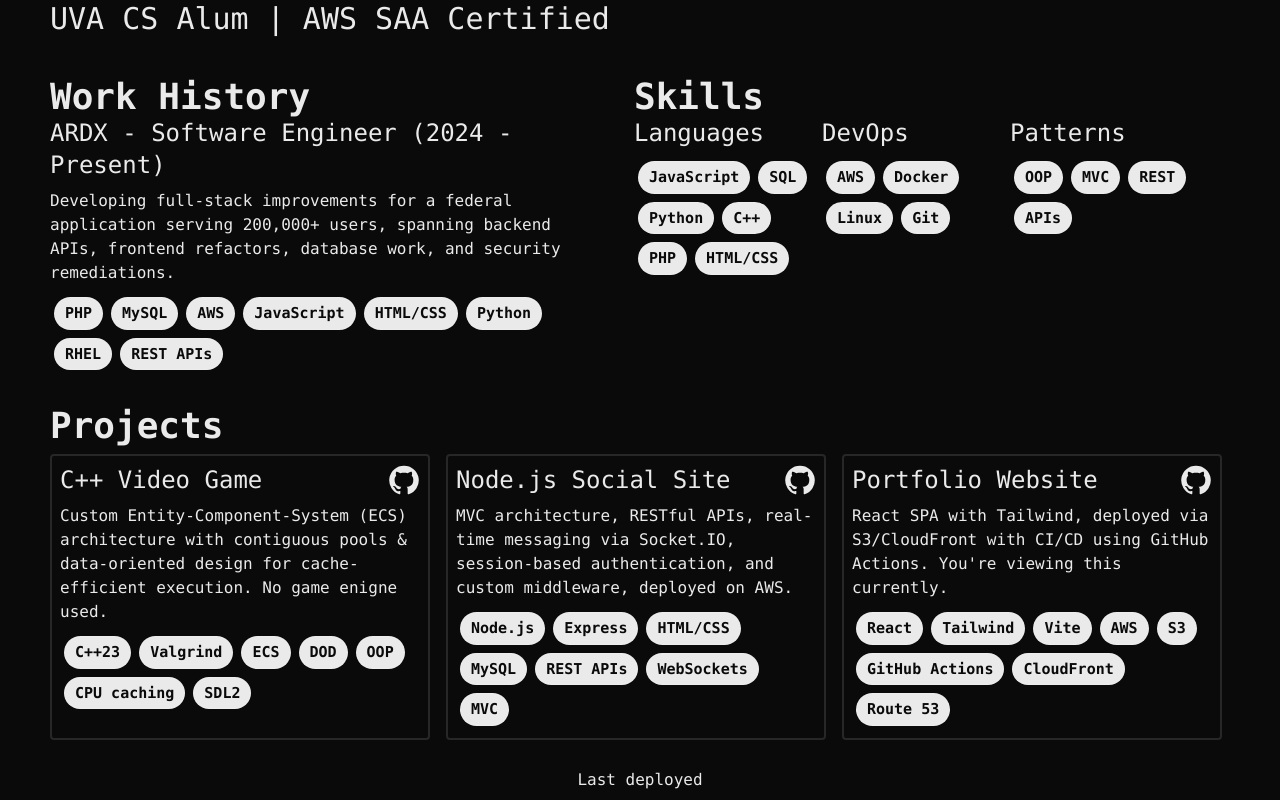
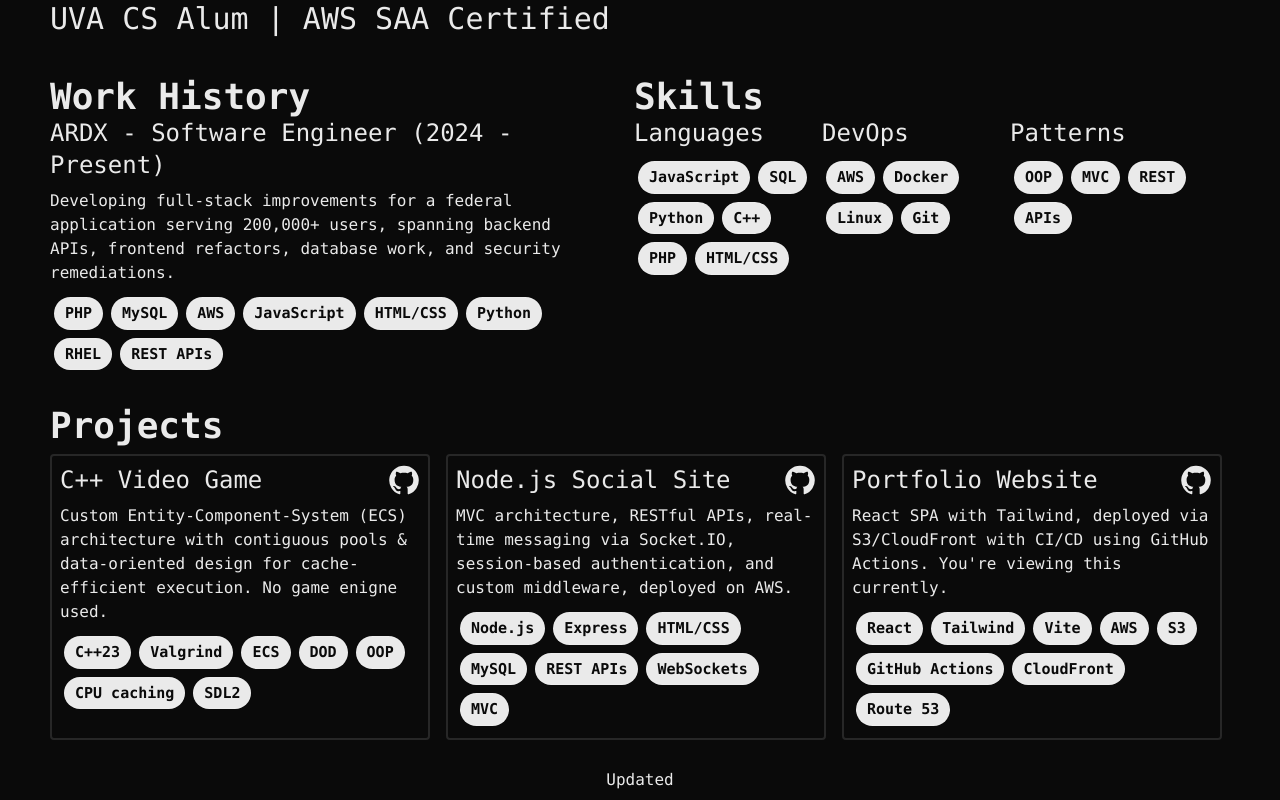
Before and after one commit to GabrielWelvaert/portfolio-website, a React (Vite) app: page / in a window 1280 px wide. Shown: the part 559-1359 px from the top of the page. Built offline with nearby package versions, Linux system fonts and the light colour scheme.

Commit message:
language

```diff
--- a/src/App.jsx
+++ b/src/App.jsx
@@ -41,7 +41,7 @@ function App() {
       </div>
 
       <footer className="max-w-[1220px] mx-auto w-full align-center flex flex-row align-center justify-center p-2">
-        Last deployed {lastDeployed}
+        Updated {lastDeployed}
       </footer>
 
     </div>
```
